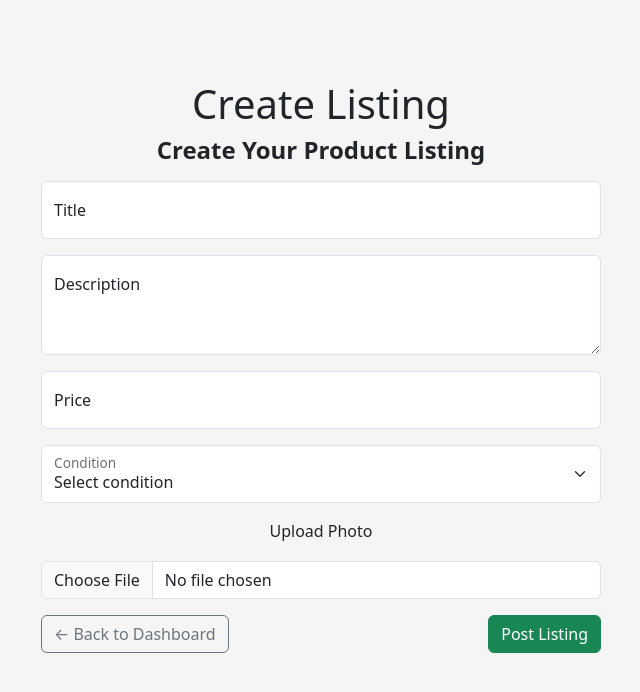
After one commit to sjacobo3/Paradigms_SP25_Course_Project, a Django app: page /campusmart/create_listing/ in a window 1280 px wide. The commit adds this page. Shown: the top 692 px of the page, without its empty margins (319-959 px from the left). Run offline with Django 5.2, Linux system fonts and the light colour scheme.

Commit message:
Project: Feature 2

```diff
--- a/src/course_project/campusmart/admin.py
+++ b/src/course_project/campusmart/admin.py
@@ -1,4 +1,6 @@
 from django.contrib import admin
-from .models import User
+from .models import User, Listing
 
 # Register your models here.
+admin.site.register(User)
+admin.site.register(Listing)
--- /dev/null
+++ b/src/course_project/campusmart/templates/campusmart/create_listing.html
@@ -0,0 +1,99 @@
+{% extends "campusmart/base.html" %} {% block content %}
+<h1>Create Listing</h1>
+
+<!-- Flash Messages -->
+{% if messages %} {% for message in messages %}
+<div
+  class="alert alert-{{ message.tags }} alert-dismissible fade show"
+  role="alert"
+>
+  {{ message }}
+  <button
+    type="button"
+    class="btn-close"
+    data-bs-dismiss="alert"
+    aria-label="Close"
+  ></button>
+</div>
+{% endfor %} {% endif %}
+
+<form class="m-auto col-md-6" method="POST" enctype="multipart/form-data">
+  {% csrf_token %}
+  <h2 class="h4 mb-3 fw-bold">Create Your Product Listing</h2>
+
+  <!-- Title -->
+  <div class="form-floating mb-3">
+    <input
+      type="text"
+      class="form-control"
+      id="title"
+      name="title"
+      placeholder="Title"
+      required
+    />
+    <label for="title">Title</label>
+  </div>
+
+  <!-- Description -->
+  <div class="form-floating mb-3">
+    <textarea
+      class="form-control"
+      id="description"
+      name="description"
+      placeholder="Description"
+      style="height: 100px"
+      required
+    ></textarea>
+    <label for="description">Description</label>
+  </div>
+
+  <!-- Price -->
+  <div class="form-floating mb-3">
+    <input
+      type="text"
+      class="form-control"
+      id="price"
+      name="price"
+      placeholder="Price"
+      required
+    />
+    <label for="price">Price</label>
+  </div>
+
+  <!-- Condition Dropdown -->
+  <div class="form-floating mb-3">
+    <select class="form-select" id="condition" name="condition" required>
+      <option selected disabled>Select condition</option>
+      <option value="New">New</option>
+      <option value="Like New">Like New</option>
+      <option value="Used">Used</option>
+      <option value="Fair">Fair</option>
+    </select>
+    <label for="condition">Condition</label>
+  </div>
+
+  <!-- Photo -->
+  <div class="mb-3">
+    <label for="photo" class="form-label">Upload Photo</label>
+    <input
+      class="form-control"
+      type="file"
+      id="photo"
+      name="photo"
+      accept="image/*"
+      required
+    />
+  </div>
+
+  <!-- Buttons -->
+  <div class="d-flex justify-content-between">
+    <a href="{% url 'campusmart:dashboard' %}" class="btn btn-outline-secondary">
+      ← Back to Dashboard
+    </a>
+    <button class="btn btn-success" type="submit">Post Listing</button>
+  </div>
+</form>
+{% endblock %}
+
+<!-- Bootstrap JS (optional for dismissible alerts) -->
+<script src="https://cdn.jsdelivr.net/npm/bootstrap@5.3.3/dist/js/bootstrap.bundle.min.js"></script>
--- a/src/course_project/campusmart/urls.py
+++ b/src/course_project/campusmart/urls.py
@@ -11,6 +11,13 @@ urlpatterns = [
     # /campusmart/login
     path('login/', views.login, name='login'),
     # /campusmart/logout
-    path('logout/', views.logout, name='logout')
-
+    path('logout/', views.logout, name='logout'),
+    # /campusmart/dashboard
+    path('dashboard/', views.dashboard, name='dashboard'),
+    # /campusmart/create
+    path('create_listing/', views.create_listing, name='create_listing'),
+    # /campusmart/update
+    path('update_listing/', views.update_listing, name='update_listing'),
+    # /campusmart/delete
+    path('delete_listing/', views.delete_listing, name='delete_listing'),
 ]
--- a/src/course_project/campusmart/views.py
+++ b/src/course_project/campusmart/views.py
@@ -1,13 +1,12 @@
-from django.shortcuts import render
-
-# Create your views here.
-from django.shortcuts import render
+from django.shortcuts import render, redirect, get_object_or_404
 from django.contrib.auth.hashers import check_password, make_password
 from django.core.exceptions import ValidationError
 from django.http import HttpResponseRedirect
 from django.urls import reverse
-from .models import User
-
+from .models import User, Listing
+from django.contrib import messages
+from datetime import datetime
+from django.utils import timezone
 
 # Create your views here.
 def index(request):
@@ -51,7 +50,8 @@ def login(request):
         if len(user) > 0 and check_password(pwd, user[0].password):
             # create a new session
             request.session["user"] = uname
-            return HttpResponseRedirect(reverse('campusmart:index'))
+            return redirect("campusmart:dashboard")  # ✅ redirect here
+            # return HttpResponseRedirect(reverse('campusmart:index'))
         else:
             errors = [('Error', "The username/password combination does not match our records.")]
 
@@ -61,3 +61,104 @@ def logout(request):
     # remove the logged-in user information
     del request.session["user"]
     return HttpResponseRedirect(reverse("campusmart:login"))
+
+def dashboard(request):
+    # Get the username from session
+    username = request.session.get("user", None)
+
+    # Optional: Get the full user object if needed
+    user = User.objects.filter(username=username).first()
+
+    listings = Listing.objects.all()
+    return render(request, "campusmart/dashboard.html", {
+        "listings": listings,
+        "user": user,
+    })
+
+def create_listing(request):
+    if request.method == "POST":
+        title = request.POST.get("title")
+        description = request.POST.get("description")
+        price = request.POST.get("price")
+        condition = request.POST.get("condition")
+        photo = request.FILES.get("photo")
+
+        # Check for missing fields
+        if not title or not description or not price or not condition or not photo:
+            messages.error(request, "All fields are required.")
+            return redirect("create_listing")
+
+        # Reset daily counter
+        last_post_date = request.session.get("last_post_date")
+        today_str = timezone.now().strftime("%Y-%m-%d")
+
+        if last_post_date != today_str:
+            request.session["daily_post_count"] = 0
+            request.session["last_post_date"] = today_str
+
+        # Check posting limit
+        daily_post_count = request.session.get("daily_post_count", 0)
+        if daily_post_count >= 3:
+            messages.error(request, "You have reached your daily limit of 3 listings.")
+            return redirect("dashboard")
+
+        # If all fields are filled, save the listing
+        listing = Listing(
+            title=title,
+            description=description,
+            price=price,
+            condition=condition,
+            photo=photo,
+            status="Available",  # default status
+        )
+        listing.save()  # save the new listing
+
+        # Update session tracking
+        request.session["daily_post_count"] = daily_post_count + 1
+        request.session["last_post_date"] = today_str
+
+        messages.success(request, "Your listing has been posted successfully :)")
+        return redirect("dashboard")  # redirect to a dashboard or listing page
+
+    return render(request, "campusmart/create_listing.html")
+
+def update_listing(request, listing_id):
+    listing = get_object_or_404(Listing, id=listing_id)
+
+    if request.method == "POST":
+        title = request.POST.get("title")
+        description = request.POST.get("description")
+        price = request.POST.get("price")
+        condition = request.POST.get("condition")
+        status = request.POST.get("status")
+        photo = request.FILES.get("photo")
+
+        # Validate fields
+        if not all([title, description, price, condition, status]):
+            messages.error(request, "All fields are required.")
+            return redirect("update_listing", listing_id=listing_id)
+
+        # Update fields
+        listing.title = title
+        listing.description = description
+        listing.price = price
+        listing.condition = condition
+        listing.status = status
+        if photo:
+            listing.photo = photo
+        listing.save()
+
+        messages.success(request, "Listing updated successfully!")
+        return redirect("dashboard")
+
+    return render(request, "campusmart/update_listing.html", {"listing": listing})
+
+def delete_listing(request, listing_id):
+    listing = get_object_or_404(Listing, id=listing_id)
+
+    if request.method == "POST":
+        listing.delete()
+        messages.success(request, "Listing deleted successfully.")
+        return redirect("dashboard")
+
+    return render(request, "campusmart/delete_listing.html", {"listing": listing})
--- a/src/course_project/course_project/settings.py
+++ b/src/course_project/course_project/settings.py
@@ -26,7 +26,6 @@ SECRET_KEY = 'django-insecure-vbz&n-%!^43v1!-_8v4ugg7+x&b^s3!&)j_8b@gl=35cp4kie!
 DEBUG = True
 
 ALLOWED_HOSTS = []
-
 
 # Application definition
 
@@ -117,6 +116,9 @@ USE_TZ = True
 # https://docs.djangoproject.com/en/5.1/howto/static-files/
 
 STATIC_URL = 'static/'
+STATICFILES_DIRS = [
+    BASE_DIR / "campusmart/static",  # optional for development
+]
 
 # Default primary key field type
 # https://docs.djangoproject.com/en/5.1/ref/settings/#default-auto-field
--- a/src/course_project/course_project/urls.py
+++ b/src/course_project/course_project/urls.py
@@ -16,10 +16,13 @@ Including another URLconf
 """
 from django.contrib import admin
 from django.urls import path, include
+from campusmart import views
 
 urlpatterns = [
+    # landing page
+    path('', views.index, name='index'),
     # /admin/
     path('admin/', admin.site.urls),
     # /campusmart/
-    path('campusmart/', include("campusmart.urls"))
+    path('campusmart/', include("campusmart.urls")),
 ]
```
Also changed, not shown: src/course_project/campusmart/models.py (+26 -3 lines), src/course_project/campusmart/templates/campusmart/dashboard.html (added, +15 -0 lines), src/course_project/campusmart/templates/campusmart/delete_listing.html (added, +19 -0 lines), src/course_project/campusmart/templates/campusmart/index.html (+25 -2 lines), src/course_project/campusmart/templates/campusmart/update_listing.html (added, +68 -0 lines), src/course_project/campusmart/migrations/0002_listing.py (added), src/course_project/campusmart/static/campusmart/campusmart_logo.png (added), src/course_project/db.sqlite3.
